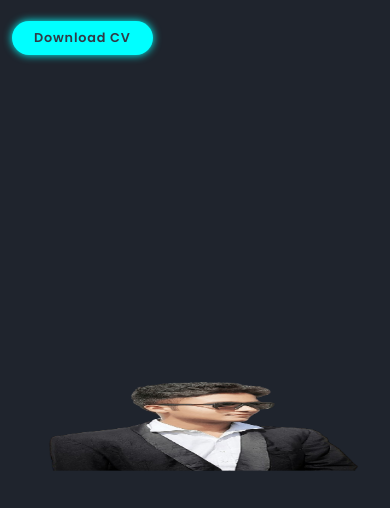
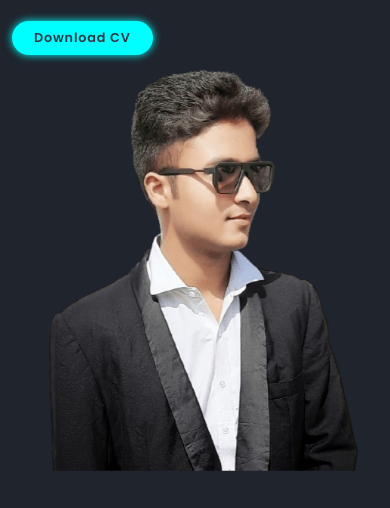
Before and after one commit to pobaru-darshan/darshan, a plain HTML site: page index.html in a window 390 px wide. Shown: the part 336-844 px from the top of the page. Drawn offline with nearby package versions, Linux system fonts and the light colour scheme.

Commit message:
Update style.css

```diff
--- a/style.css
+++ b/style.css
@@ -471,7 +471,6 @@
         }
        .home-img img {
             width: 90vw;
-            max-height: 90px;
         }
         .home-img img {
             margin-top: 2rem;
```
